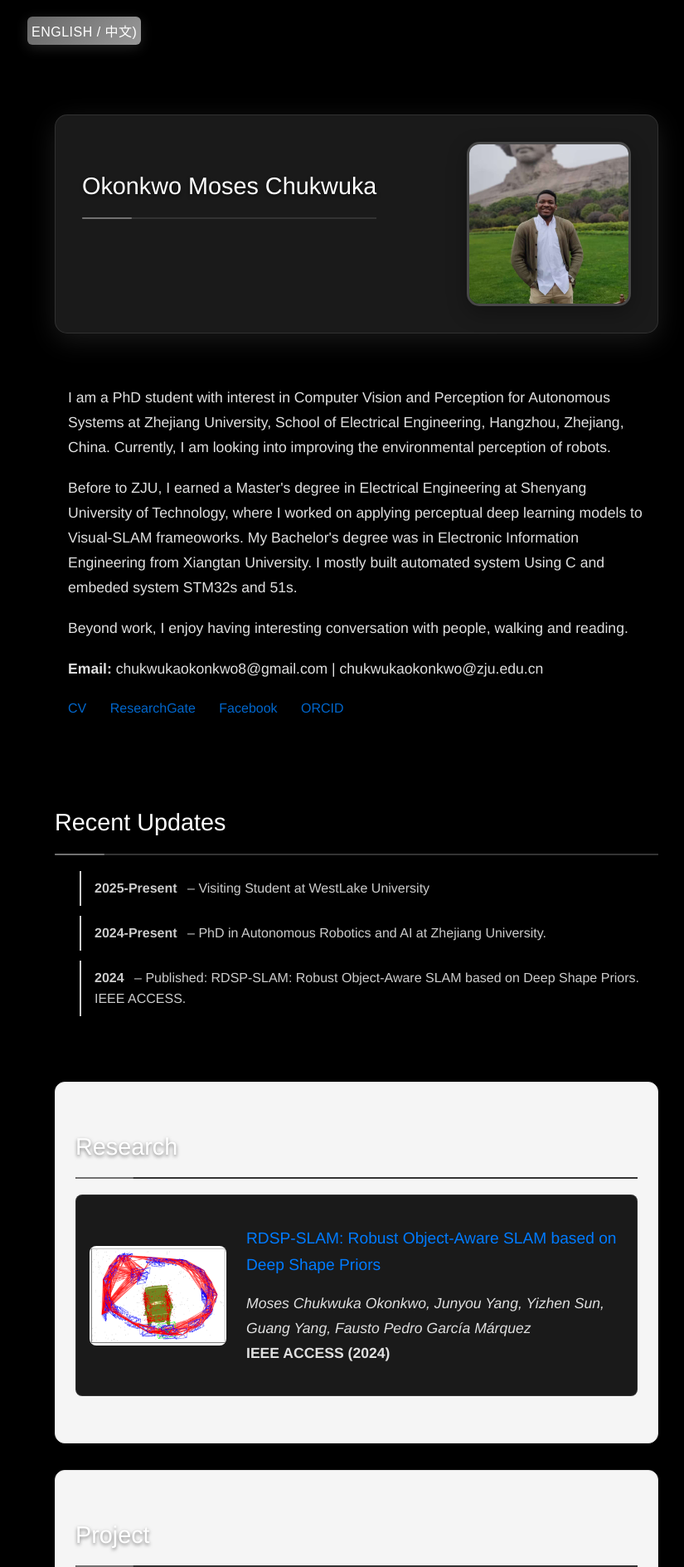
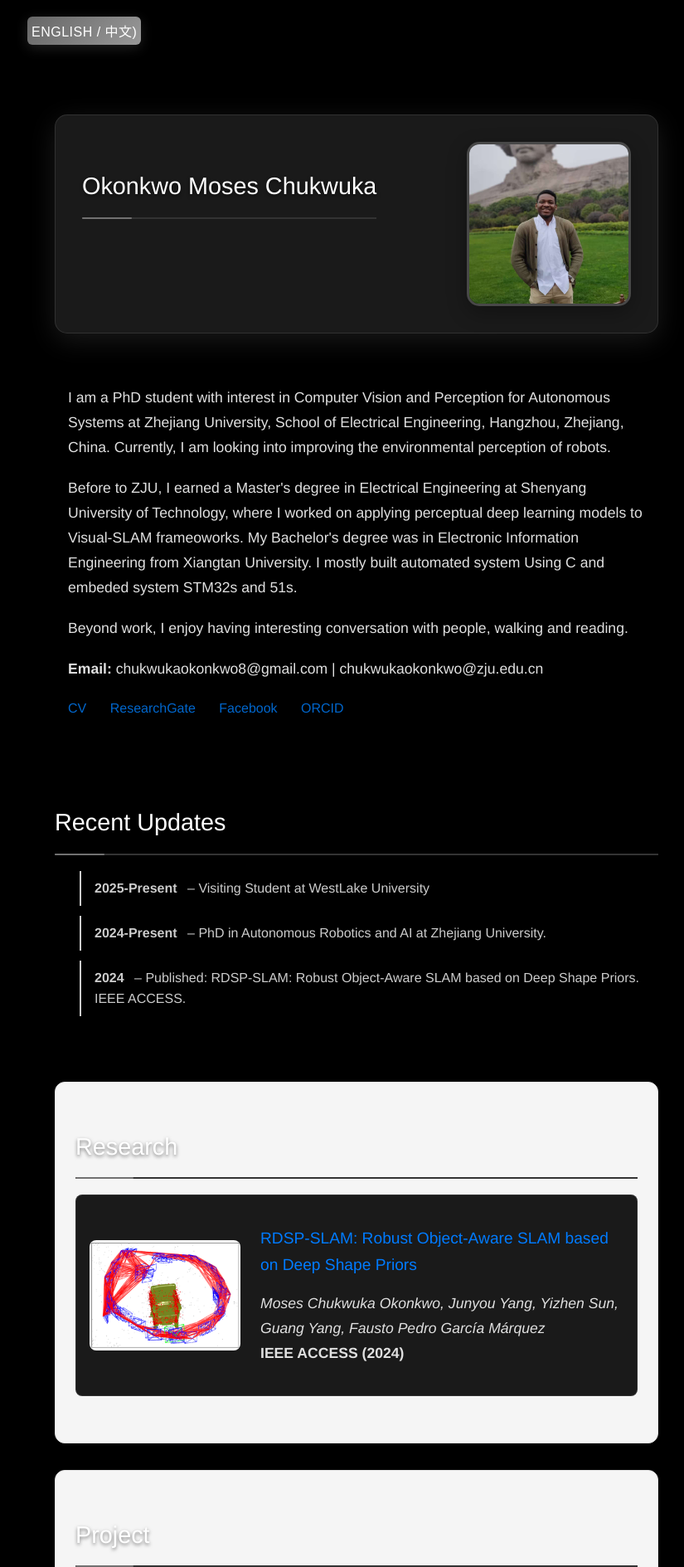
Before and after one commit to MosesChuka/MosesChuka.github.io, a Jekyll site: the page built from index.md, in a window 1280 px wide. Shown: the part 63-1952 px from the top of the page at 83% size, without its empty margins (210-1035 px from the left). Built offline with Jekyll 4.4.1, drawn with Linux system fonts in a browser that asks for light colours; our own code applies the rules of GitHub Pages for plain Markdown files; grey boxes are pictures that could not be loaded.

Commit message:
Increase Research and Project image sizes by 10% across all breakpoints

```diff
--- a/static/css/styles.css
+++ b/static/css/styles.css
@@ -481,7 +481,7 @@ body.light-mode .project-item:hover {
 
 .research-img, .work-img, .education-img {
   width: 100%;
-  max-width: 220px;
+  max-width: 242px;
   height: auto;
   border-radius: 8px;
   margin-bottom: 1rem;
@@ -698,7 +698,7 @@ body.light-mode .theme-toggle:hover {
   }
 
   .research-img, .work-img, .education-img {
-    width: 165px;
+    width: 182px;
     margin-right: 1.5rem;
     margin-bottom: 0;
   }
@@ -762,7 +762,7 @@ body.light-mode .theme-toggle:hover {
   }
 
   .research-img, .work-img, .education-img {
-    max-width: 110px;
+    max-width: 121px;
   }
 
   .theme-toggle {
```
